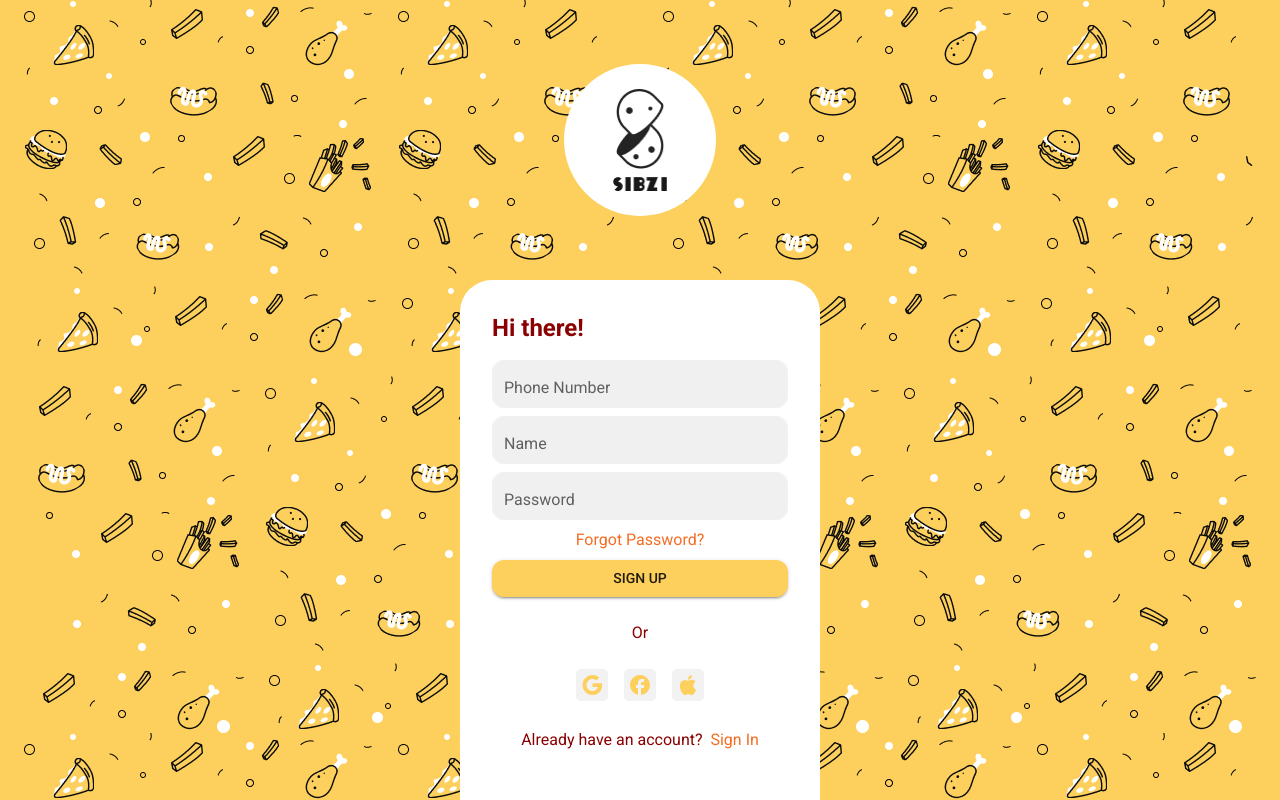
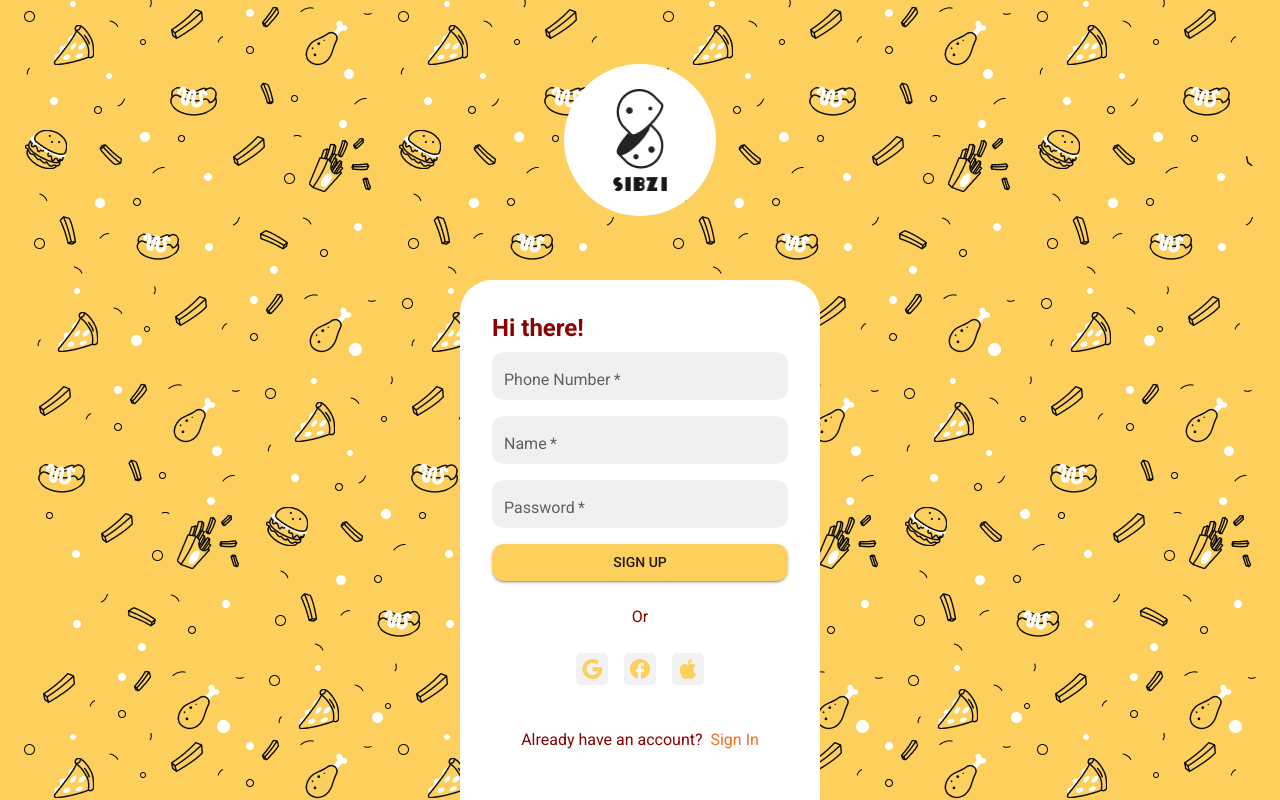
Before and after one commit to ImmortalNerd/sibzi, a Next.js app: page / in a window 1280 px wide. Built offline with nearby package versions, Linux system fonts and the light colour scheme.

Commit message:
finished

```diff
--- a/components/SignUp.js
+++ b/components/SignUp.js
@@ -1,4 +1,3 @@
-import * as React from "react";
 import Typography from "@mui/material/Typography";
 import styles from "./signup.module.css";
 import { Button, TextField } from "@mui/material";
@@ -8,7 +7,8 @@ import GoogleIcon from "@mui/icons-material/Google";
 import FacebookOutlinedIcon from "@mui/icons-material/FacebookOutlined";
 import AppleIcon from "@mui/icons-material/Apple";
 import Link from "@mui/material/Link";
-import { useState } from "react";
+import { useState, useCallback } from "react";
+import { useRouter } from "next/router";
 
 const CssTextField = styled(TextField)({
   "& .MuiInputBase-root": {
@@ -25,25 +25,45 @@ const CssTextField = styled(TextField)({
   },
 });
 
-const register = async () => {
+export default function SignUp({ setShowSignIn }) {
+  const [user, setUser] = useState({ name: "", phone: "", password: "" });
+
+  const router = useRouter();
+
+  const handleChange = useCallback((e) => {
+    const name = e.target.name;
+    const value = e.target.value;
+    setUser((prev) => ({ ...prev, [name]: value }));
+  }, []);
+
+  const handleSubmit = useCallback(
+    async (e) => {
+      e.preventDefault();
       try {
-    const response = await fetch("http://localhost:3000/auth/register", {
+        const response = await fetch("http://localhost:5500/auth/register", {
           method: "POST",
-      body: JSON.stringify({
-        title: "My post title",
-        body: "My post content.",
-      }),
+          headers: {
+            Accept: "application/json",
+            "Content-Type": "application/json",
+          },
+          body: JSON.stringify(user),
         });
-    const data = response.json();
-    console.log(data);
+        const data = await response.json();
+        setUser({ name: "", phone: "", password: "" });
+        router.push({
+          pathname: "/verification",
+          query: { userId: data.id, phone: data.phone },
+        });
       } catch (err) {
         console.log(err);
       }
-};
-export default function SignUp({ setShowSignIn }) {
-  const [user, setUser] = useState({});
+    },
+    [user, router]
+  );
+
   return (
-    <form className={`${styles.signup} p-8 mb-0 h-max gap-2`}>
+    <div className={`${styles.signup} p-8 mb-0 h-max gap-2`}>
+      <form onSubmit={handleSubmit}>
         <Typography
           gutterBottom
           variant="h5"
@@ -52,43 +72,56 @@ export default function SignUp({ setShowSignIn }) {
         >
           Hi there!
         </Typography>
+        <div className="flex flex-col gap-4">
           <CssTextField
             id="filled-basic"
             type="number"
             label="Phone Number"
+            value={user.phone}
+            name="phone"
             variant="filled"
             InputProps={{
               disableUnderline: true,
             }}
+            onChange={handleChange}
+            required
           />
           <CssTextField
             id="filled-basic"
+            type="text"
             label="Name"
+            value={user.name}
+            name="name"
             variant="filled"
             InputProps={{
               disableUnderline: true,
             }}
+            onChange={handleChange}
+            required
           />
           <CssTextField
             id="filled-basic"
             type="password"
             label="Password"
+            name="password"
+            value={user.password}
             variant="filled"
             InputProps={{
               disableUnderline: true,
             }}
+            onChange={handleChange}
+            required
           />
-      <Link
-        href="#"
-        underline="none"
-        className="text-center text-sm"
-        sx={{ color: "secondary.main" }}
+          <Button
+            type="submit"
+            variant="contained"
+            color="primary"
+            sx={{ borderRadius: "12px" }}
           >
-        Forgot Password?
-      </Link>
-      <Button variant="contained" color="primary" sx={{ borderRadius: "12px" }}>
             Sign Up
           </Button>
+        </div>
+      </form>
       <p className="text-center">Or</p>
       <Stack
         className="justify-center items-center"
@@ -122,6 +155,6 @@ export default function SignUp({ setShowSignIn }) {
           </span>
         </Link>
       </p>
-    </form>
+    </div>
   );
 }
--- a/pages/verification.js
+++ b/pages/verification.js
@@ -9,6 +9,8 @@ import Button, { ButtonProps } from "@mui/material/Button";
 import Counter from "../components/Counter";
 import Image from "next/image";
 import { useState } from "react";
+import { useRouter } from "next/router";
+import { useEffect } from "react";
 
 const CssTextField = styled(TextField)({
   "& .MuiInputBase-root": {
@@ -40,9 +42,40 @@ const CssTextField = styled(TextField)({
 });
 
 export default function SignUp({ setShowSignIn }) {
-  const theme = useTheme();
   const [token, setToken] = useState([]);
   const numbers = ["1", "2", "3", "4", "5", "6", "7", "8", "9", "", "0", "11"];
+  const router = useRouter();
+  const { userId, phone } = router.query;
+
+  useEffect(() => {
+    if (!userId) return;
+    const getToken = async () => {
+      const response = await fetch(
+        `http://localhost:5500/auth/token?userId=${userId}`
+      );
+      const data = await response.json();
+      setToken(String(data.token));
+    };
+    getToken();
+  }, [userId]);
+
+  const handleSubmit = async (e) => {
+    e.preventDefault();
+    try {
+      const response = await fetch("http://localhost:5500/auth/verification", {
+        method: "POST",
+        headers: {
+          Accept: "application/json",
+          "Content-Type": "application/json",
+        },
+        body: JSON.stringify({ token, userId }),
+      });
+      const data = await response.json();
+      if (data) router.push("/dashboard");
+    } catch (err) {
+      console.log(err);
+    }
+  };
 
   // const [age, setAge] = useState(0);
   // const [name, setName] = useState("")
@@ -61,7 +94,10 @@ export default function SignUp({ setShowSignIn }) {
   return (
     <div className="container flex flex-col	justify-end items-center h-screen">
       <div className="w-full md:w-fit mb-0">
-        <form className={`${styles.signup} p-8 mb-0 gap-4`}>
+        <form
+          onSubmit={handleSubmit}
+          className={`${styles.signup} p-8 mb-0 gap-4`}
+        >
           <Typography
             gutterBottom
             variant="h5"
@@ -73,11 +109,7 @@ export default function SignUp({ setShowSignIn }) {
           <Typography>
             Enter the code we sent +989128452301.
             <br />
-            <Link
-              href="#"
-              underline="none"
-              sx={{ color: theme.palette.secondary.main }}
-            >
+            <Link href="#" underline="none" color="secondary.main">
               Edit phone number &nbsp;
             </Link>
             if its wrong.
@@ -105,6 +137,7 @@ export default function SignUp({ setShowSignIn }) {
               height: "40px",
               margin: "auto",
             }}
+            type="submit"
           >
             Next
           </Button>
```
Also changed, not shown: pages/index.js (+4 -4 lines). Lines whose indentation alone changed are shown as unchanged.
